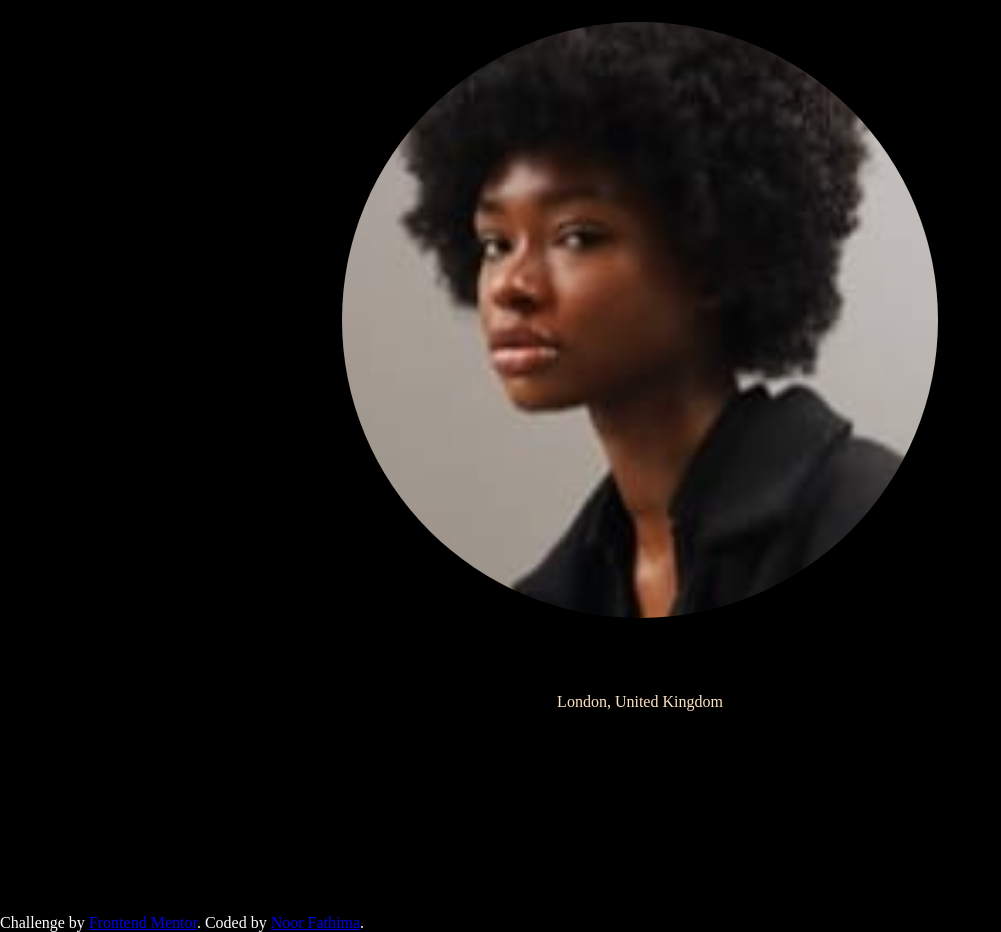
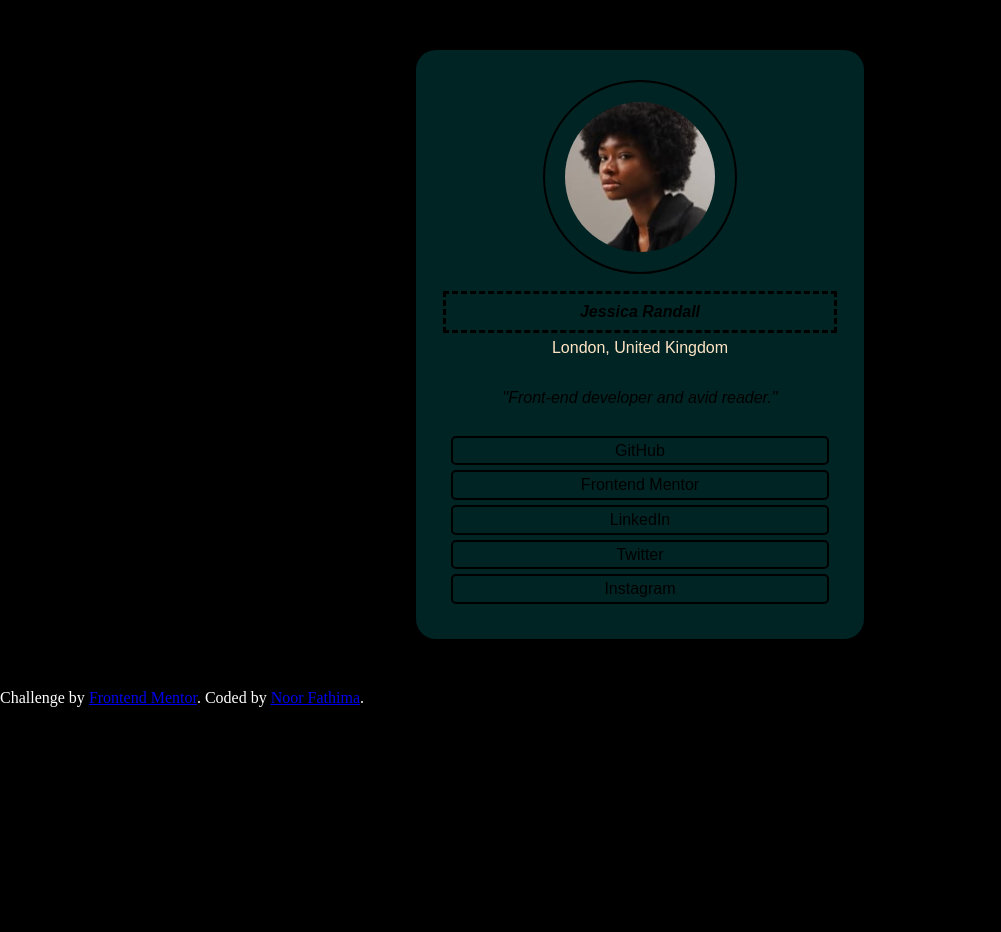
Before and after one commit to noorfathima0/Social-links, a plain HTML site: page index.html in a window 1280 px wide. Shown: the whole page, without its empty margins (0-1001 px from the left). After the commit the page ends 800 px from the top, so only its background shows below. Drawn offline with Linux system fonts and the light colour scheme.

Commit message:
Update index.css

```diff
--- a/index.css
+++ b/index.css
@@ -8,7 +8,7 @@ body{
     background-color: black;
 }
 
-#center{
+.center{
     margin: 50px auto;
     width: 35%;
     padding: 30px;
```
